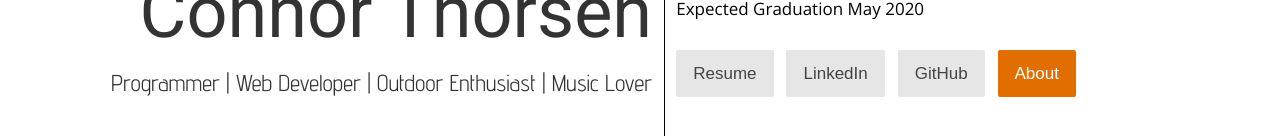
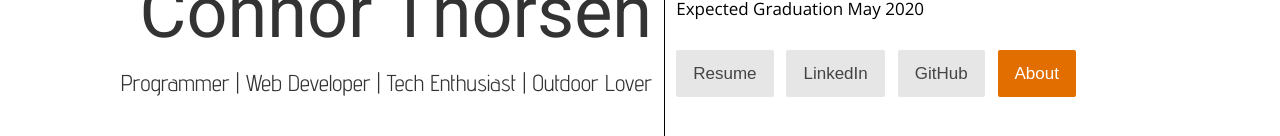
Before and after one commit to cthorsen31/cthorsen.com, a plain HTML site: page index.html in a window 1280 px wide. Shown: the part 366-502 px from the top of the page. Drawn offline with nearby package versions, Linux system fonts and the light colour scheme.

Commit message:
Update index.html

```diff
--- a/index.html
+++ b/index.html
@@ -11,7 +11,7 @@
         <div class="left-content leftsidecontent">
             <div class="header">Connor Thorsen</div>
             <br>
-            <div class="subheader" id="tagline">Programmer | Web Developer | Outdoor Enthusiast | Music Lover<br></div>
+            <div class="subheader" id="tagline">Programmer | Web Developer | Tech Enthusiast | Outdoor Lover<br></div>
         </div>
         <div class="center-content separator center"><img src=images/middle-bar.jpg id=separator1></div>
         <div class="right-content rightcontent p2" id=content>
```
